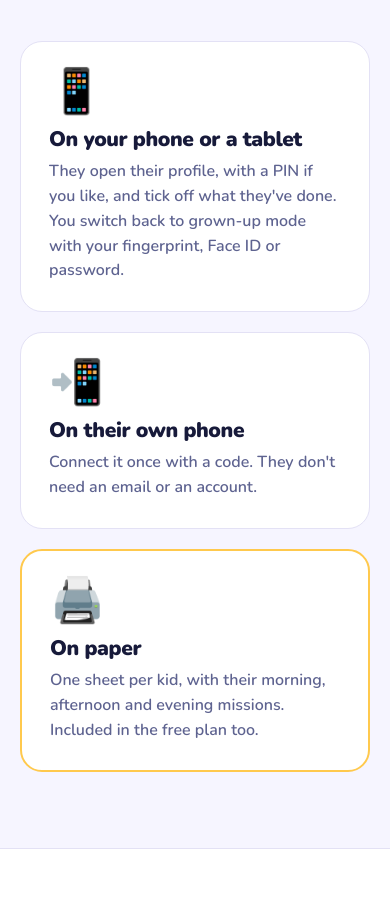
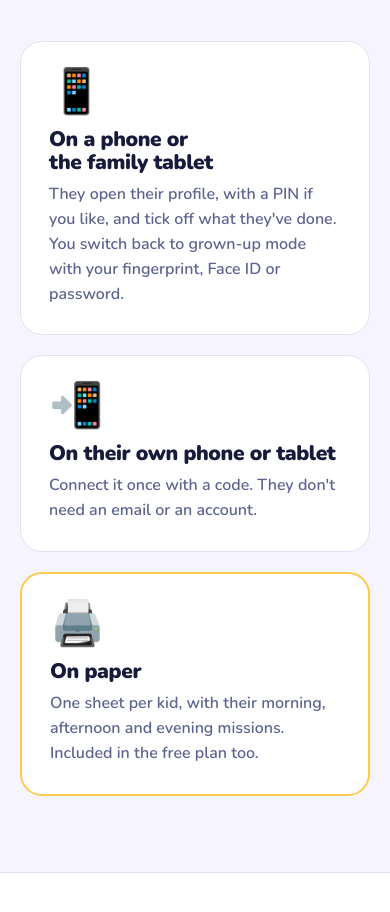
Before and after one commit to MikEnzo10/homeodyssey-web, a plain HTML site: page en/index.html in a window 390 px wide. Shown: the part 8400-9312 px from the top of the page. Drawn offline with nearby package versions, Linux system fonts and the light colour scheme.

Commit message:
Web: la tablet de casa también
Co-Authored-By: Claude Opus 5.5 <noreply@anthropic.com>

```diff
--- a/en/index.html
+++ b/en/index.html
@@ -164,8 +164,8 @@
         <p>Print their weekly sheet, stick it on the fridge and let them tick it with a pen. Then copy it into the app in a minute and the stars arrive just the same.</p>
       </div>
       <div class="formas">
-        <div class="forma"><span class="emoji" aria-hidden="true">📱</span><h3>On your phone or a tablet</h3><p>They open their profile, with a PIN if you like, and tick off what they've done. You switch back to grown-up mode with your fingerprint, Face ID or password.</p></div>
-        <div class="forma"><span class="emoji" aria-hidden="true">📲</span><h3>On their own phone</h3><p>Connect it once with a code. They don't need an email or an account.</p></div>
+        <div class="forma"><span class="emoji" aria-hidden="true">📱</span><h3>On a phone or the family tablet</h3><p>They open their profile, with a PIN if you like, and tick off what they've done. You switch back to grown-up mode with your fingerprint, Face ID or password.</p></div>
+        <div class="forma"><span class="emoji" aria-hidden="true">📲</span><h3>On their own phone or tablet</h3><p>Connect it once with a code. They don't need an email or an account.</p></div>
         <div class="forma forma-papel"><span class="emoji" aria-hidden="true">🖨️</span><h3>On paper</h3><p>One sheet per kid, with their morning, afternoon and evening missions. Included in the free plan too.</p></div>
       </div>
     </div>
```
Also changed, not shown: index.html (+2 -2 lines).
